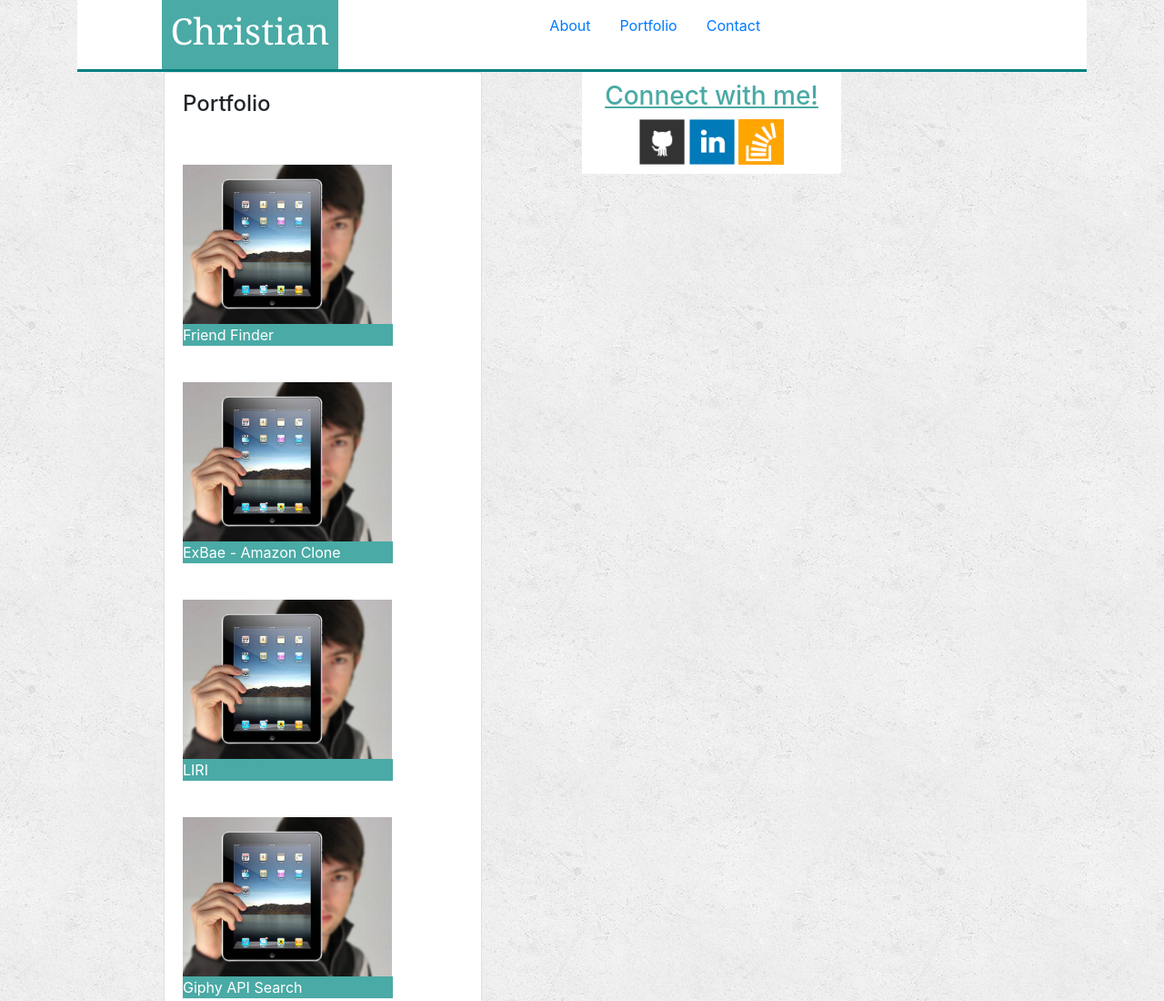
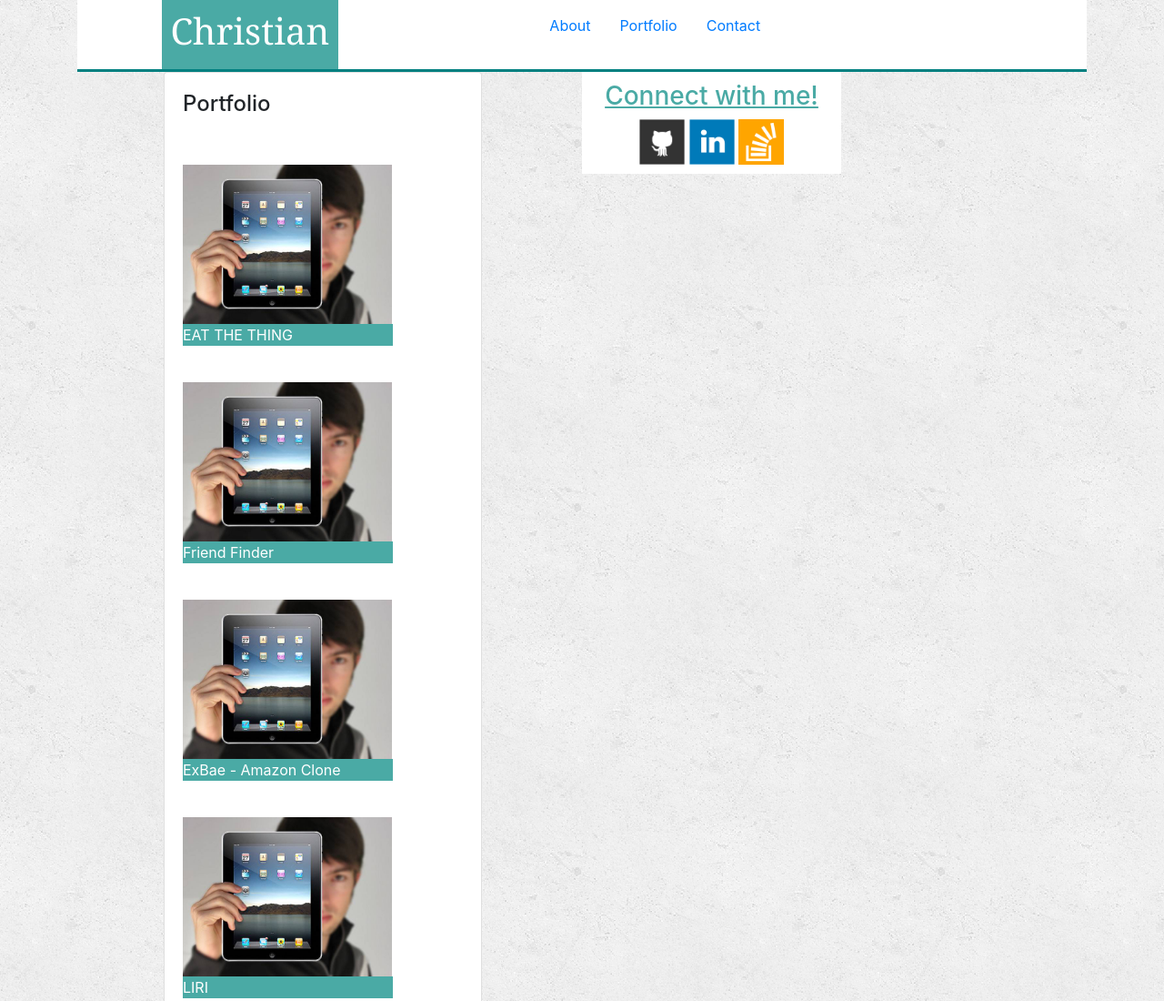
Before and after one commit to csging/Responsive-Portfolio, a plain HTML site: page portfolio.html in a window 1280 px wide. Shown: the top 1100 px of the page at 91% size. Drawn offline with nearby package versions, Linux system fonts and the light colour scheme.

Commit message:
added burger app to portfolio

```diff
--- a/portfolio.html
+++ b/portfolio.html
@@ -54,6 +54,11 @@
                     <h4 class="card-title">Portfolio</h4>
                 </div>
 
+                <div class="card-body">
+                    <a href="https://github.com/csging/burger"><img src="assets/images/technics-q-c-640-480-1.jpg" height="175px" width="230px" id="eat" alt="eat">
+                        <p class="card-text">EAT THE THING</p>
+                    </a>
+                </div>
                 <div class="card-body">
                     <a href="https://github.com/csging/-friendfinder"><img src="assets/images/technics-q-c-640-480-1.jpg" height="175px" width="230px" id="friend" alt="friend">
                         <p class="card-text">Friend Finder</p>
```
